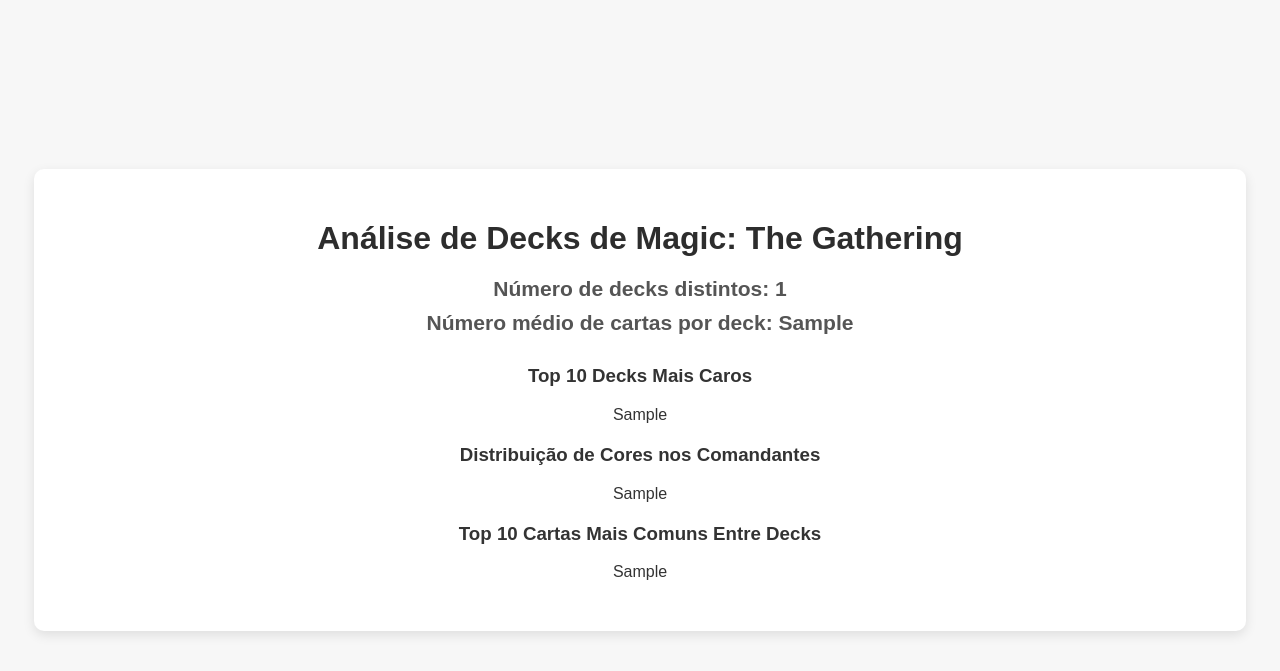
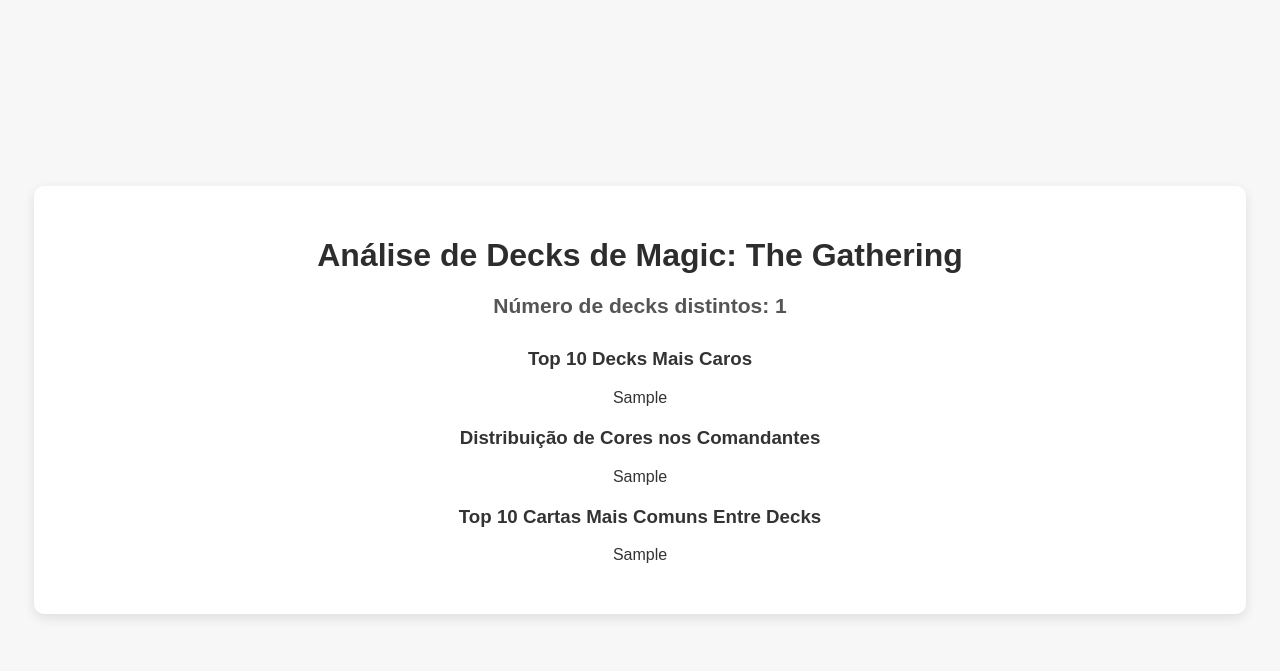
Before and after one commit to MatheusArguelho/KindredWars, a Flask app: template templates/index.html in a window 1280 px wide. Shown: the top 671 px of the page. Run offline with Flask 3, Linux system fonts and the light colour scheme; the template is opened without the code that fills it: most values are stand-ins (such as "Sample title", 1, 10 or a date in 2020).

Commit message:
Tirei numero de cartas media pro deck

```diff
--- a/app.py
+++ b/app.py
@@ -62,7 +62,7 @@
 
     return render_template('index.html',
                            num_decks_distintos=num_decks_distintos,
-                           media_cartas_por_deck="{:.2f}".format(media_cartas_por_deck),
+                           #media_cartas_por_deck="{:.2f}".format(media_cartas_por_deck),
                            graph_preco_decks=graph_preco_decks,
                            graph_cores_comandantes=graph_cores_comandantes,
                            graph_cartas_comuns=graph_cartas_comuns)
--- a/templates/index.html
+++ b/templates/index.html
@@ -70,7 +70,7 @@
 
         <div class="stats">
             <h3>Número de decks distintos: {{ num_decks_distintos }}</h3>
-            <h3>Número médio de cartas por deck: {{ media_cartas_por_deck }}</h3>
+
         </div>
 
         <div class="charts">
```
